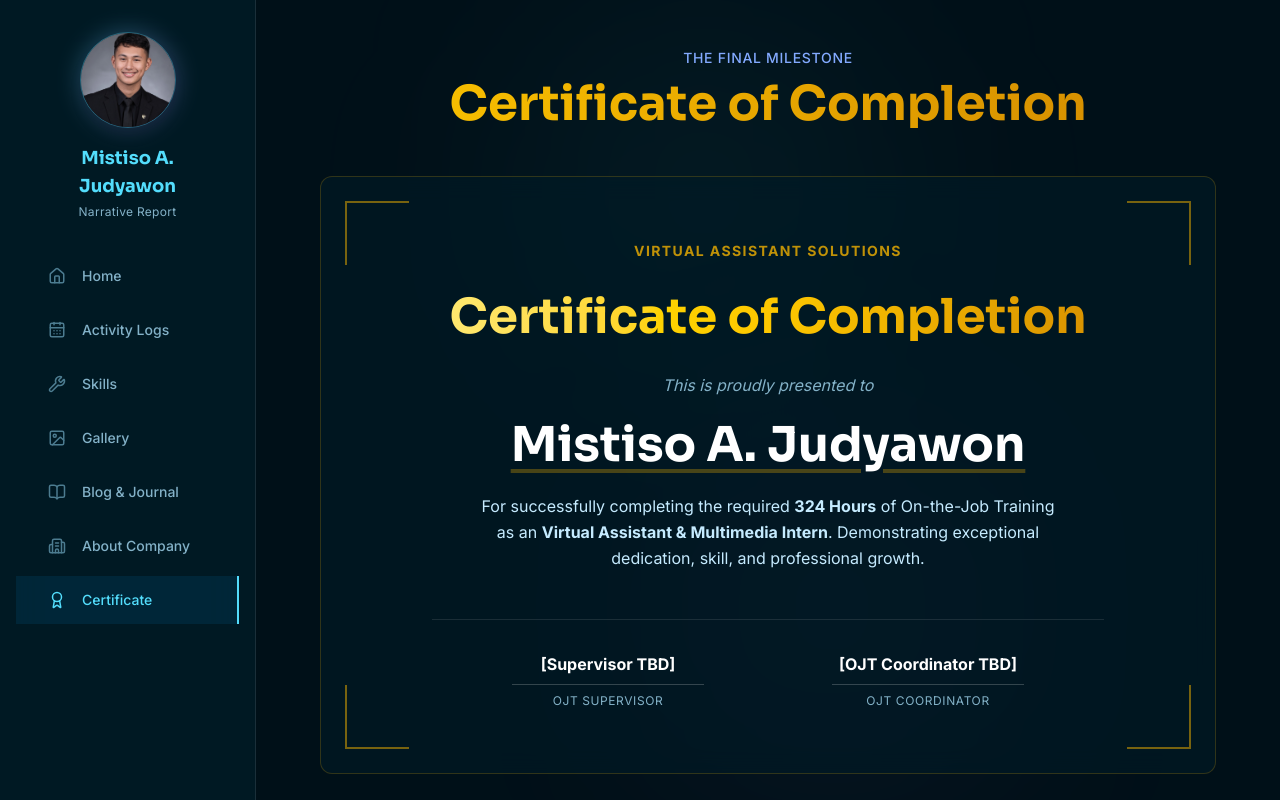
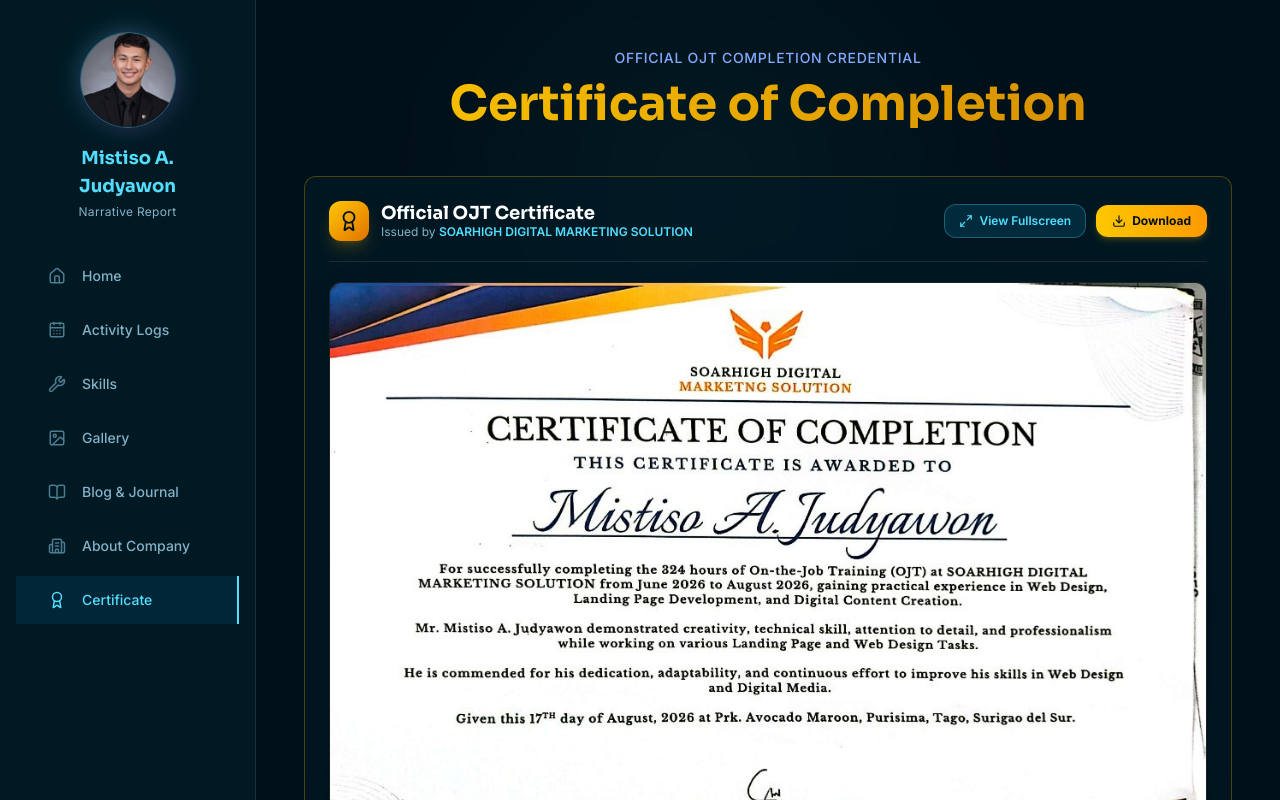
Before and after one commit to Mjfisrttime/Narrative-Report, a React (Vite) app: page /certificate in a window 1280 px wide. Built offline with nearby package versions, Linux system fonts and the light colour scheme.

Commit message:
feat: display real OJT certificate image from Soarhigh Digital Marketing Solution

```diff
--- a/src/data/certificate.js
+++ b/src/data/certificate.js
@@ -3,19 +3,19 @@
 // ============================================
 
 export const certificate = {
-  // Information specific to the certificate rendering
   title: 'Certificate of Completion',
-  subtitle: 'This is to certify that',
-  // recipient name is pulled from profile.js automatically
-  description: 'has successfully completed the required hours for the On-the-Job Training program as a requirement for the degree of Bachelor of Science in Computer Science.',
-
-  issuedDate: 'August 15, 2026',
+  subtitle: 'This Certificate is Awarded to',
+  image: '/certificate.jpg',
+  recipientName: 'Mistiso A. Judyawon',
+  company: 'SOARHIGH DIGITAL MARKETING SOLUTION',
+  issuedDate: 'August 17, 2026',
+  location: 'Prk. Avocado Maroon, Purisima, Tago, Surigao del Sur',
 
   signatories: [
     {
-      name: '[Supervisor Name]',
-      title: 'OJT Supervisor / Creative Lead',
-      company: 'Virtual Assistant Solutions'
+      name: 'John Ryan M. Medrano',
+      title: 'CEO',
+      company: 'SOARHIGH DIGITAL MARKETING SOLUTION'
     },
     {
       name: '[Coordinator Name]',
@@ -27,8 +27,8 @@
   // Extra stats specifically highlighted on the certificate page
   achievements: [
     { label: 'Total Hours', value: 324, icon: 'Clock' },
+    { label: 'Weeks Completed', value: 7, icon: 'Calendar' },
     { label: 'Skills Acquired', value: 5, icon: 'Brain' },
     { label: 'Tasks Finished', value: 40, suffix: '+', icon: 'CheckCircle' },
-    { label: 'Web & Video Assets', value: 25, suffix: '+', icon: 'Video' },
   ],
 }
--- a/src/data/company.js
+++ b/src/data/company.js
@@ -4,27 +4,28 @@
 // ============================================
 
 export const company = {
-  name: 'Virtual Assistant Solutions',
-  tagline: 'Professional Remote Assistance & Digital Media Services',
+  name: 'SOARHIGH DIGITAL MARKETING SOLUTION',
+  tagline: 'Web Design, Landing Page Development & Digital Content Creation',
   icon: 'MonitorPlay',
-  founded: '2020',
-  hq: 'Remote / Global Support Agency',
-  industry: 'Virtual Assistance, Web Design & Video Production',
+  founded: '2021',
+  hq: 'Prk. Avocado Maroon, Purisima, Tago, Surigao del Sur',
+  industry: 'Web Design, Landing Page Engineering & Digital Content Creation',
+  ceo: 'John Ryan M. Medrano',
 
-  overview: "Virtual Assistant Solutions is a modern remote services agency dedicated to helping entrepreneurs, businesses, and content creators streamline their operations. The company delivers comprehensive administrative support, high-converting landing page design, professional video editing, and digital marketing services to clients across the globe.",
+  overview: "SOARHIGH DIGITAL MARKETING SOLUTION is a dynamic digital agency based in Tago, Surigao del Sur. The company specializes in modern Web Design, high-converting Landing Page Development, and Digital Content Creation. Through creative media production, responsive web engineering, and tailored marketing campaigns, Soarhigh empowers businesses, brands, and content creators to establish a strong and impactful online presence.",
 
-  mission: 'To empower businesses and creators with seamless virtual assistance, dynamic landing pages, and captivating multimedia content.',
-  vision: 'To be a premier remote digital agency recognized for excellence in virtual support, creative media, and web solutions.',
+  mission: 'To deliver cutting-edge web design, conversion-driven landing pages, and engaging digital media that elevate businesses and creators.',
+  vision: 'To be a premier digital agency recognized for technical craftsmanship, innovative design solutions, and client excellence.',
 
   values: [
-    { title: 'Quality & Craftsmanship', icon: 'Award', description: 'Delivering polished video edits, clean landing page layouts, and detail-oriented virtual support.' },
-    { title: 'Client Dedication', icon: 'Users', description: 'Understanding client visions and exceeding expectations with reliable, agile service.' },
-    { title: 'Creative Innovation', icon: 'Sparkles', description: 'Leveraging modern design trends and cutting-edge media tools for maximum visual impact.' },
-    { title: 'Integrity & Timeliness', icon: 'Clock', description: 'Maintaining strict confidentiality, transparent communication, and consistent on-time delivery.' },
+    { title: 'Technical Skill & Creativity', icon: 'Award', description: 'Merging technical coding expertise with modern visual storytelling to build compelling web solutions.' },
+    { title: 'Attention to Detail', icon: 'CheckCircle2', description: 'Ensuring pixel-perfect responsive layouts, clean audio and video sync, and flawless digital deliverables.' },
+    { title: 'Dedication & Professionalism', icon: 'Shield', description: 'Maintaining the highest ethical and professional standards in every client collaboration.' },
+    { title: 'Continuous Growth', icon: 'Sparkles', description: 'Continuously refining skills in web development, video editing, and digital marketing technologies.' },
   ],
 
   department: {
-    name: 'Creative Media & Web Solutions',
-    description: 'Specializes in crafting responsive, conversion-focused landing pages, producing polished video content for marketing and social channels, and managing day-to-day administrative and technical operations for international clients.'
+    name: 'Web Design & Digital Media Team',
+    description: 'Responsible for end-to-end landing page architecture, mobile-responsive development, UI/UX optimization, professional video production, and social media digital content creation.'
   },
 }
--- a/src/data/profile.js
+++ b/src/data/profile.js
@@ -15,23 +15,23 @@
   schoolFullName: 'North Eastern Mindanao State University',
 
   // OJT info
-  company: 'Virtual Assistant Solutions',
-  companyTagline: 'Professional Remote Assistance & Digital Media Services',
+  company: 'SOARHIGH DIGITAL MARKETING SOLUTION',
+  companyTagline: 'Web Design, Landing Page Development & Digital Content Creation',
   duration: 'June 29 – August 15, 2026',
   totalHours: '324 Hours',
-  role: 'Virtual Assistant & Multimedia Intern',
-  supervisor: '[Supervisor TBD]',
+  role: 'Web Design & Digital Media Intern',
+  supervisor: 'John Ryan M. Medrano (CEO)',
   coordinator: '[OJT Coordinator TBD]',
-  department: 'Creative Media & Web Solutions',
+  department: 'Web Design & Digital Media Team',
 
   // Hero section content
-  heroTagline: 'BSCS | NEMSU | Virtual Assistant OJT',
+  heroTagline: 'BSCS | NEMSU | Soarhigh Digital OJT',
   heroGreeting: "Hi, I'm",
   heroDescription:
-    'A passionate Computer Science student from North Eastern Mindanao State University, documenting my 324-hour On-the-Job Training journey in virtual assistance — gaining hands-on industry experience in landing page design, video editing, client support, and digital productivity solutions.',
+    'A passionate Computer Science student from North Eastern Mindanao State University, documenting my 324-hour On-the-Job Training journey at SOARHIGH DIGITAL MARKETING SOLUTION — gaining practical experience in Web Design, Landing Page Development, and Digital Content Creation.',
 
   // Bio used in About / Home
-  bio: 'A passionate Computer Science student with a strong drive for web development, video editing, and modern digital workflows. Completed my 324-hour OJT (June 29 – August 15, 2026) at a Virtual Assistant company, delivering 40+ client tasks including responsive landing page development, engaging video content creation, and remote operational support.',
+  bio: 'A passionate Computer Science student with a strong drive for web development, video editing, and modern digital workflows. Successfully completed 324 hours of On-the-Job Training (June 29 – August 15, 2026) at SOARHIGH DIGITAL MARKETING SOLUTION, gaining hands-on expertise in responsive landing page engineering, video editing, and digital media production.',
 
   // Stats displayed on Home page and reused elsewhere
   stats: [
--- a/src/pages/Certificate.jsx
+++ b/src/pages/Certificate.jsx
@@ -1,80 +1,157 @@
-import React from 'react';
+import React, { useState } from 'react';
 import { PageTransition } from '../components/PageTransition';
 import { SectionHeader } from '../components/SectionHeader';
 import { StatGrid } from '../components/StatGrid';
 import { GlassCard } from '../components/GlassCard';
+import { IconResolver } from '../components/IconResolver';
+import { certificate } from '../data/certificate';
 import { profile } from '../data/profile';
-import { certificate } from '../data/certificate';
 import { usePageTitle } from '../hooks/usePageTitle';
 
 export const Certificate = () => {
-  usePageTitle('Certificate');
+  usePageTitle('Certificate of Completion');
+  const [fullscreenOpen, setFullscreenOpen] = useState(false);
+
   return (
     <PageTransition>
-      <div className="pb-10">
+      <div className="pb-12">
         <SectionHeader
           title="Certificate of Completion"
-          subtitle="The Final Milestone"
+          subtitle="Official OJT Completion Credential"
           gradient="gold"
         />
 
-        {/* Certificate Display */}
-        <div className="max-w-4xl mx-auto mt-12 mb-16">
+        {/* Certificate Display Showcase */}
+        <div className="max-w-5xl mx-auto mt-10 mb-14">
           <GlassCard
-            padding="xl"
+            padding="lg"
             hover="glow"
             glowColor="gold"
-            className="border-yellow-500/20 relative overflow-hidden"
+            className="border-yellow-500/30 overflow-hidden relative group"
           >
-            {/* Decorative corners */}
-            <div className="absolute top-0 left-0 w-16 h-16 border-t-2 border-l-2 border-yellow-500/50 m-6"></div>
-            <div className="absolute top-0 right-0 w-16 h-16 border-t-2 border-r-2 border-yellow-500/50 m-6"></div>
-            <div className="absolute bottom-0 left-0 w-16 h-16 border-b-2 border-l-2 border-yellow-500/50 m-6"></div>
-            <div className="absolute bottom-0 right-0 w-16 h-16 border-b-2 border-r-2 border-yellow-500/50 m-6"></div>
+            {/* Top Bar with Verification Badge and Action Buttons */}
+            <div className="flex flex-col sm:flex-row items-start sm:items-center justify-between gap-4 pb-5 mb-5 border-b border-white/10">
+              <div className="flex items-center gap-3">
+                <div className="w-10 h-10 rounded-xl bg-gradient-to-br from-yellow-400 to-amber-600 flex items-center justify-center text-[#001018] shadow-lg shadow-yellow-500/20 shrink-0">
+                  <IconResolver name="Award" size={22} />
+                </div>
+                <div>
+                  <h3 className="text-base sm:text-lg font-bold font-sora text-white leading-tight">
+                    Official OJT Certificate
+                  </h3>
+                  <p className="text-xs text-[#83b2c8]">
+                    Issued by <span className="text-[#53ddfc] font-semibold">{certificate.company}</span>
+                  </p>
+                </div>
+              </div>
 
-            <div className="text-center px-4 py-8">
-              <p className="text-yellow-500/80 font-bold tracking-widest uppercase text-sm mb-8">
-                {profile.company}
-              </p>
+              {/* Action Buttons */}
+              <div className="flex items-center gap-2.5 w-full sm:w-auto">
+                <button
+                  onClick={() => setFullscreenOpen(true)}
+                  className="flex-1 sm:flex-initial inline-flex items-center justify-center gap-1.5 px-3.5 py-2 rounded-xl bg-[#002b3d] hover:bg-[#003850] text-[#53ddfc] hover:text-white border border-[#53ddfc]/30 text-xs font-semibold transition-all cursor-pointer shadow"
+                >
+                  <IconResolver name="Maximize2" size={14} />
+                  <span>View Fullscreen</span>
+                </button>
+                <a
+                  href={certificate.image}
+                  download="Mistiso_A_Judyawon_OJT_Certificate.jpg"
+                  className="flex-1 sm:flex-initial inline-flex items-center justify-center gap-1.5 px-4 py-2 rounded-xl bg-gradient-to-r from-yellow-400 to-amber-500 hover:from-yellow-300 hover:to-amber-400 text-[#001018] text-xs font-bold transition-all shadow-md shadow-yellow-500/20"
+                >
+                  <IconResolver name="Download" size={14} />
+                  <span>Download</span>
+                </a>
+              </div>
+            </div>
 
-              <h2 className="text-3xl md:text-5xl font-sora font-bold text-transparent bg-clip-text bg-gradient-to-r from-yellow-200 via-yellow-400 to-yellow-600 mb-8">
-                Certificate of Completion
-              </h2>
+            {/* Certificate Image Frame */}
+            <div
+              className="relative w-full rounded-xl overflow-hidden bg-black/60 border border-white/10 shadow-2xl cursor-pointer"
+              onClick={() => setFullscreenOpen(true)}
+            >
+              <img
+                src={certificate.image}
+                alt="Certificate of Completion - Mistiso A. Judyawon - SOARHIGH DIGITAL MARKETING SOLUTION"
+                className="w-full h-auto object-contain transition-transform duration-500 group-hover:scale-[1.01]"
+              />
 
-              <p className="text-[#83b2c8] italic mb-6">
-                This is proudly presented to
-              </p>
+              {/* Click to Zoom Overlay Hint */}
+              <div className="absolute inset-0 bg-black/30 opacity-0 group-hover:opacity-100 transition-opacity flex items-center justify-center pointer-events-none">
+                <span className="bg-black/75 backdrop-blur-md text-white text-xs font-semibold px-4 py-2 rounded-full border border-white/20 flex items-center gap-2 shadow-lg">
+                  <IconResolver name="Maximize2" size={14} className="text-yellow-400" />
+                  Click to Expand Fullscreen
+                </span>
+              </div>
+            </div>
 
-              <h3 className="text-4xl md:text-5xl font-bold text-white mb-6 underline decoration-yellow-500/30 underline-offset-8">
-                {profile.name}
-              </h3>
-
-              <p className="text-[#c5ebff] max-w-xl mx-auto leading-relaxed mb-12">
-                For successfully completing the required <strong>{profile.totalHours}</strong> of On-the-Job Training as an <strong>{profile.role}</strong>. Demonstrating exceptional dedication, skill, and professional growth.
-              </p>
-
-              <div className="flex flex-col md:flex-row justify-center items-center gap-12 md:gap-32 mt-12 pt-8 border-t border-white/10 w-full max-w-2xl mx-auto">
-                <div className="text-center">
-                  <p className="font-sora font-bold text-white border-b border-white/20 pb-2 mb-2 w-48 mx-auto">
-                    {profile.supervisor}
-                  </p>
-                  <p className="text-xs text-[#83b2c8] uppercase tracking-wider">OJT Supervisor</p>
-                </div>
-
-                <div className="text-center">
-                  <p className="font-sora font-bold text-white border-b border-white/20 pb-2 mb-2 w-48 mx-auto">
-                    {profile.coordinator}
-                  </p>
-                  <p className="text-xs text-[#83b2c8] uppercase tracking-wider">OJT Coordinator</p>
-                </div>
+            {/* Verified Details Metadata Bar */}
+            <div className="grid grid-cols-2 sm:grid-cols-4 gap-3 mt-5 pt-5 border-t border-white/10">
+              <div className="bg-[#001c27]/70 p-3 rounded-xl border border-white/5">
+                <p className="text-[10px] text-[#4c7c90] uppercase font-bold tracking-wider">Recipient</p>
+                <p className="text-xs sm:text-sm font-bold text-white truncate">{profile.name}</p>
+              </div>
+              <div className="bg-[#001c27]/70 p-3 rounded-xl border border-white/5">
+                <p className="text-[10px] text-[#4c7c90] uppercase font-bold tracking-wider">Total Hours</p>
+                <p className="text-xs sm:text-sm font-bold text-[#53ddfc]">324 Hours Verified</p>
+              </div>
+              <div className="bg-[#001c27]/70 p-3 rounded-xl border border-white/5">
+                <p className="text-[10px] text-[#4c7c90] uppercase font-bold tracking-wider">Signatory / CEO</p>
+                <p className="text-xs sm:text-sm font-bold text-white truncate">John Ryan M. Medrano</p>
+              </div>
+              <div className="bg-[#001c27]/70 p-3 rounded-xl border border-white/5">
+                <p className="text-[10px] text-[#4c7c90] uppercase font-bold tracking-wider">Issue Date</p>
+                <p className="text-xs sm:text-sm font-bold text-yellow-400">{certificate.issuedDate}</p>
               </div>
             </div>
           </GlassCard>
         </div>
 
-        {/* Achievement Stats */}
-        <h3 className="text-2xl font-bold font-sora text-center text-white mb-8">Key Achievements</h3>
-        <StatGrid stats={certificate.achievements} columns={4} />
+        {/* Achievement Stats Grid */}
+        <div className="max-w-5xl mx-auto">
+          <h3 className="text-xl sm:text-2xl font-bold font-sora text-center text-white mb-6">
+            Program Key Achievements
+          </h3>
+          <StatGrid stats={certificate.achievements} columns={4} />
+        </div>
+
+        {/* Fullscreen Modal / Lightbox */}
+        {fullscreenOpen && (
+          <div
+            className="fixed inset-0 z-[150] bg-black/95 backdrop-blur-md flex items-center justify-center p-3 sm:p-6 overflow-auto"
+            onClick={() => setFullscreenOpen(false)}
+          >
+            <div className="relative max-w-6xl w-full my-auto flex flex-col items-center">
+              {/* Close Button */}
+              <button
+                onClick={() => setFullscreenOpen(false)}
+                className="absolute -top-12 right-0 p-2.5 rounded-full bg-white/10 hover:bg-white/20 text-white transition-all cursor-pointer"
+                aria-label="Close fullscreen view"
+              >
+                <IconResolver name="X" size={22} />
+              </button>
+
+              <img
+                src={certificate.image}
+                alt="Certificate of Completion Fullscreen"
+                className="max-h-[85vh] w-auto max-w-full rounded-xl shadow-2xl border border-white/20 object-contain"
+                onClick={(e) => e.stopPropagation()}
+              />
+
+              <div className="mt-4 flex items-center gap-3">
+                <a
+                  href={certificate.image}
+                  download="Mistiso_A_Judyawon_OJT_Certificate.jpg"
+                  onClick={(e) => e.stopPropagation()}
+                  className="inline-flex items-center gap-2 px-5 py-2.5 rounded-xl bg-gradient-to-r from-yellow-400 to-amber-500 text-[#001018] font-bold text-xs shadow-lg hover:brightness-110 transition-all"
+                >
+                  <IconResolver name="Download" size={14} />
+                  <span>Download High-Resolution Image</span>
+                </a>
+              </div>
+            </div>
+          </div>
+        )}
       </div>
     </PageTransition>
   );
```
Also changed, not shown: public/certificate.jpg (added).
